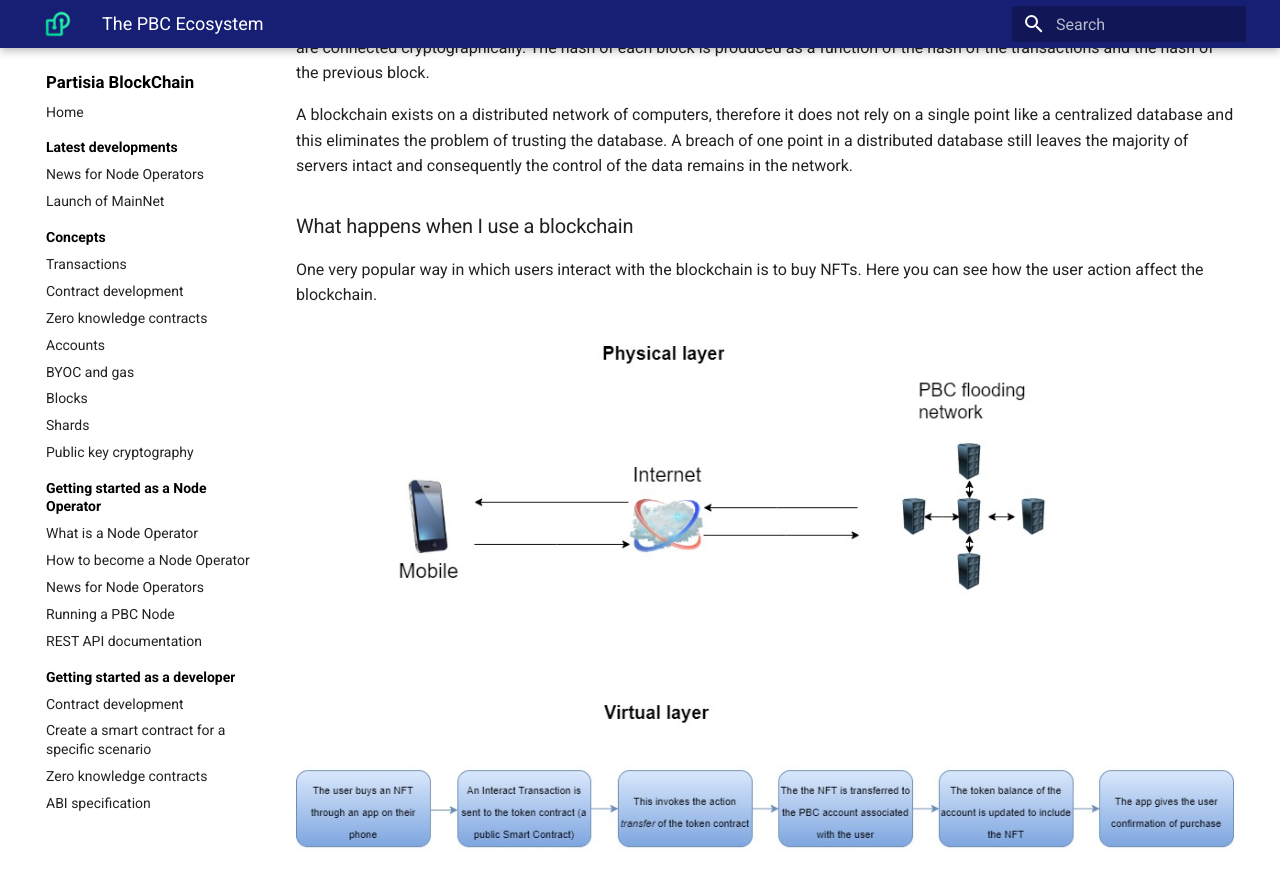
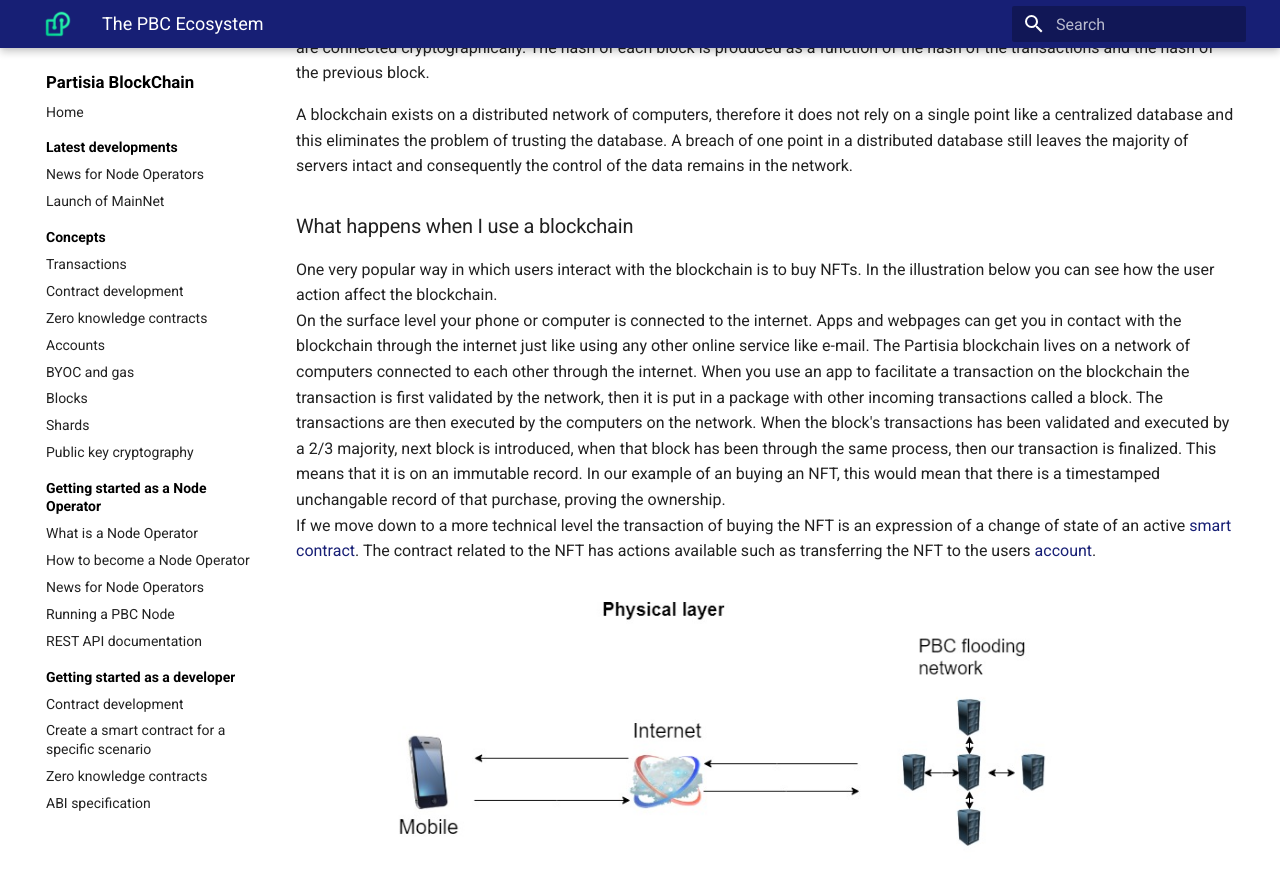
Before and after one commit to 0xSero/partisia-docs, an MkDocs documentation site: the page built from docs/newfront.md, in a window 1280 px wide and 900 px high, scrolled down 546 px. Shown: the top 887 px of the window. Built offline with MkDocs 1.6.1 and Material for MkDocs 9.7.7, drawn with Linux system fonts in a browser that asks for light colours; a script that is not in the unit is left out.

Commit message:
what is a blockchain and what happens when I use it

```diff
--- a/docs/newfront.md
+++ b/docs/newfront.md
@@ -18,7 +18,9 @@
 
 
 ### What happens when I use a blockchain
-One very popular way in which users interact with the blockchain is to buy NFTs. Here you can see how the user action affect the blockchain.
+One very popular way in which users interact with the blockchain is to buy NFTs. In the illustration below you can see how the user action affect the blockchain.
+On the surface level your phone or computer is connected to the internet. Apps and webpages can get you in contact with the blockchain through the internet just like using any other online service like e-mail. The Partisia blockchain lives on a network of computers connected to each other through the internet. When you use an app to facilitate a transaction on the blockchain the transaction is first validated by the network, then it is put in a package with other incoming transactions called a block. The transactions are then executed by the computers on the network. When the block's transactions has been validated and executed by a 2/3 majority, next block is introduced, when that block has been through the same process, then our transaction is finalized. This means that it is on an immutable record. In our example of an buying an NFT, this would mean that there is a timestamped unchangable record of that purchase, proving the ownership.
+If we move down to a more technical level the transaction of buying the NFT is an expression of a change of state of an active [smart contract](contract-development.md). The contract related to the NFT has actions available such as transferring the NFT to the users [account](accounts.md).
 
 ![Diagram](userexperience.jpg)
 
```
Also changed, not shown: docs/conceptmodel.md (deleted).
